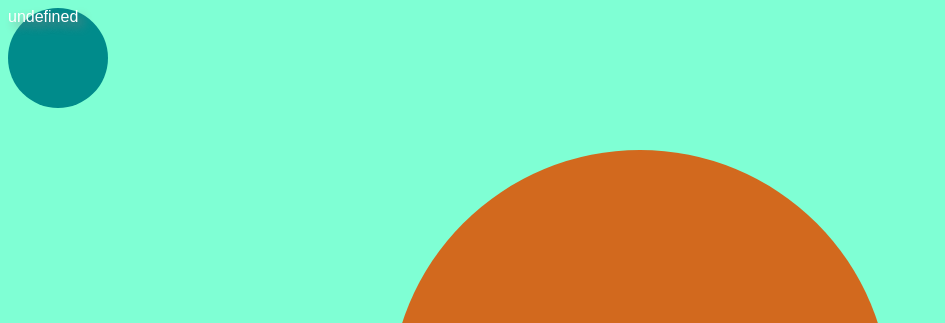
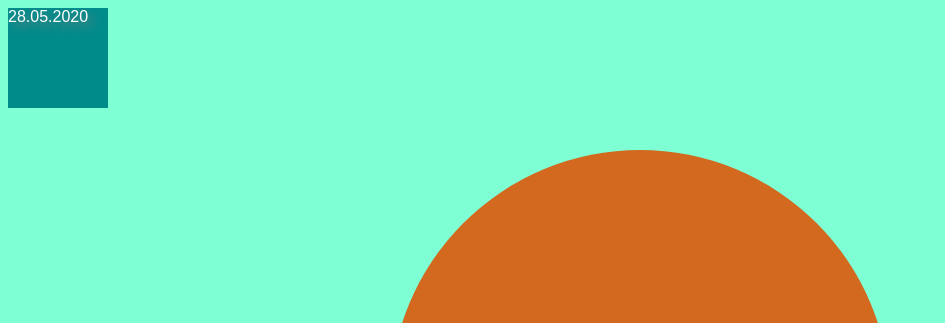
Before and after one commit to marcocollander/dancing-clock, a plain HTML site: page index.html in a window 1280 px wide. Shown: the top 323 px of the page, without its empty margins (0-945 px from the left). Drawn offline with Linux system fonts and the light colour scheme.

Commit message:
Add function formatTime

```diff
--- a/index.html
+++ b/index.html
@@ -4,7 +4,7 @@
 <head>
   <meta charset="UTF-8">
   <meta name="viewport" content="width=device-width, initial-scale=1.0">
-  <title>Funkcje zwracające funkcje</title>
+  <title>Dancing clock</title>
   <link rel="stylesheet" href="css/main.css">
 </head>
 
--- a/js/script.js
+++ b/js/script.js
@@ -1,28 +1,38 @@
 function date() {
-  const time = new Date();
+  const date = new Date();
+
+  let currentDate = [date.getDate(), date.getMonth() + 1, date.getFullYear()];
+  currentDate = formatTime(...currentDate);
+
   const boxDate = document.getElementById('box-date');
-  boxDate.innerHTML = time.get
+  boxDate.innerHTML = `${currentDate[0]}.${currentDate[1]}.${currentDate[2]}`;
 
   return function(){
-   let hours = time.getHours();
-   let minutes = time.getMinutes();
-   let secondes = time.getSeconds();
+   let currentTime = [date.getHours(), date.getMinutes(), date.getSeconds()];
+   currentTime = formatTime(...currentTime);
 
-    if (secondes < 10) {
-      secondes = '0' + secondes;
-    }
-
-    if (minutes < 10) {
-      minutes = '0' + minutes;
-    }
-
-    if (hours < 10) {
-      hours = '0' + hours;
-    }
     const clock = document.getElementById('clock');
-    clock.innerHTML = hours + ':' + minutes + ':' + secondes;
+    clock.innerHTML = `${currentTime[0]}:${currentTime[1]}:${currentTime[2]}`;
   }
 
+}
+
+function formatTime(timeOne, timeTwo, timeThree) {
+  if (timeOne < 10) {
+    timeOne = '0' + timeOne;
+  }
+
+  if (timeTwo < 10) {
+    timeTwo = '0' + timeTwo;
+  }
+
+  if (timeThree < 10) {
+    timeThree = '0' + timeThree;
+  }
+
+  const arrayTime = [timeOne, timeTwo, timeThree];
+
+  return arrayTime;
 }
 
 date();
--- a/scss/main.scss
+++ b/scss/main.scss
@@ -27,7 +27,6 @@ body {
   width: 100px;
   height: 100px;
   background-color: darkcyan;
-  border-radius: 50%;
   text-shadow: 5px 5px 10px grey;
   font-family: Arial, Helvetica, sans-serif;
   color: white;
```
Also changed, not shown: css/main.css, 1 other file.
